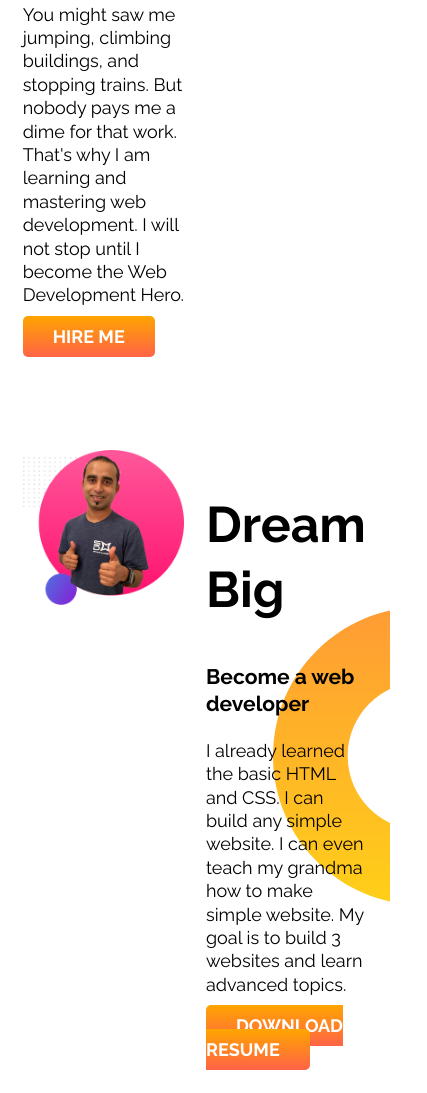
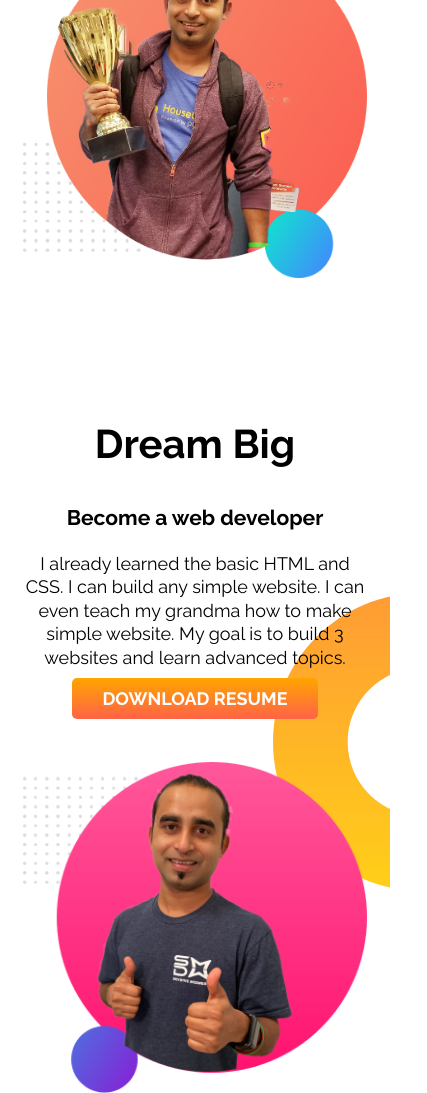
Before and after one commit to aroy15/developer-portfolio, a plain HTML site: page index.html in a window 390 px wide. Shown: the part 601-1694 px from the top of the page, 427 px wide, since content can reach past the window. Drawn offline with Linux system fonts and the light colour scheme.

Commit message:
responsive design

```diff
--- a/index.html
+++ b/index.html
@@ -52,7 +52,7 @@
     </section>
     <!-- Footer Section -->
     <footer class="text-center">
-        <p>© Anjon Roy 2023, a Programming Hero initiative.</p>
+        <p><strong>© Anjon Roy 2023, a Programming Hero initiative.</strong></p>
     </footer>
 
 
--- a/style.css
+++ b/style.css
@@ -68,3 +68,31 @@ section{
 .experience-section .half-width:last-child{
     border-left:7px solid blue;
 }
+
+@media (max-width:991px){
+    h1{
+        font-size:40px;
+    }
+    h2{
+        font-size:30px;
+    }
+    section:not(.experience-section){
+        text-align: center;
+    }
+    .d-flex{
+        flex-direction: column;
+    }
+    .half-width{
+        width:100%;
+    }
+    .half-width img{
+        margin-top:30px;
+    }
+    .experience-section .half-width{
+        width:100%;
+        margin: 20px auto;
+    }
+    .dream-section{
+        flex-direction: column-reverse;
+    }
+}
```
